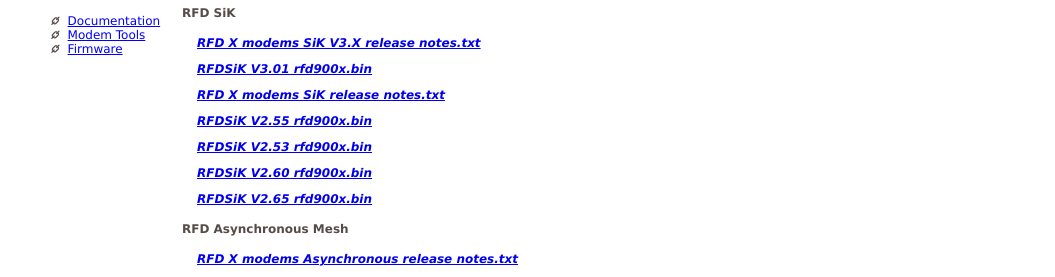
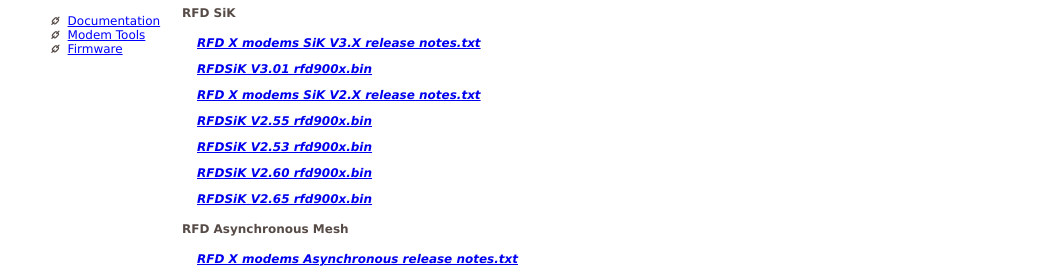
Before and after one commit to RFDesign/rfdesign.github.io, a Jekyll site: the page built from firmware.html, in a window 1280 px wide. Shown: the part 190-467 px from the top of the page, without its empty margins (26-1081 px from the left). Built offline with Jekyll 4.4.1, drawn with Linux system fonts in a browser that asks for light colours.

```diff
--- a/_data/firmware.yml
+++ b/_data/firmware.yml
@@ -6,7 +6,7 @@
     SIK:
         - file: RFD X modems SiK V3.X release notes.txt
         - file: RFDSiK V3.01 rfd900x.bin
-        - file: RFD X modems SiK release notes.txt
+        - file: RFD X modems SiK V2.X release notes.txt
         - file: RFDSiK V2.55 rfd900x.bin
         - file: RFDSiK V2.53 rfd900x.bin
         - file: RFDSiK V2.60 rfd900x.bin
```
